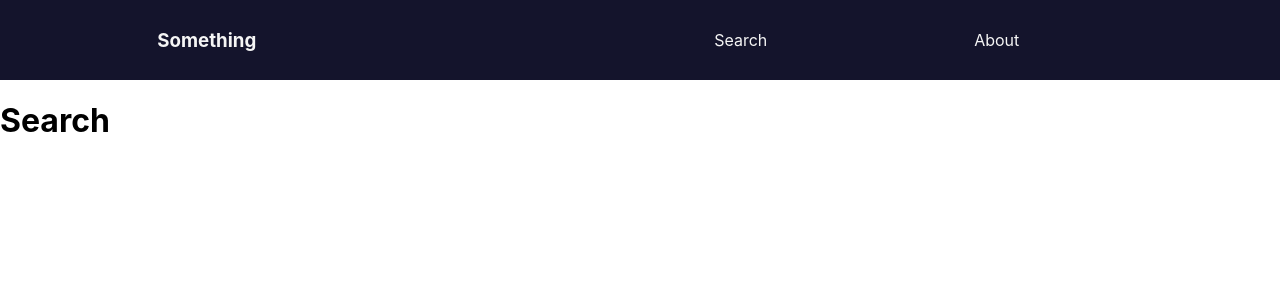
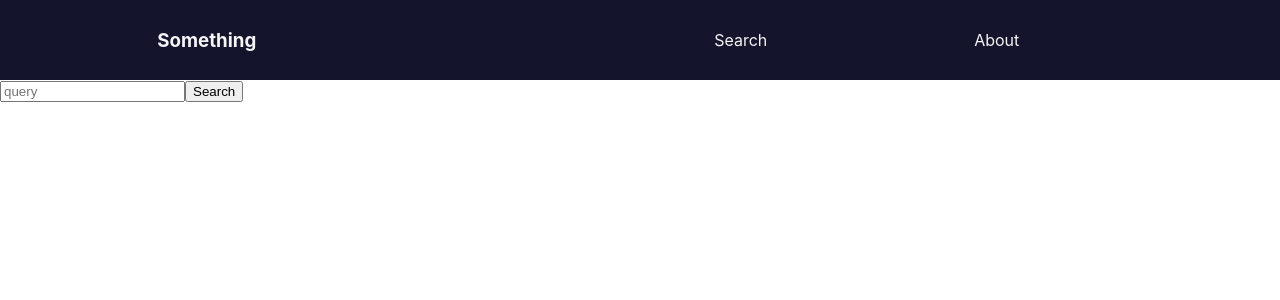
Before and after one commit to erynder-z/lean-wiki, a React (Create React App) app: page /search in a window 1280 px wide. Shown: the top 300 px of the page. Built offline with nearby package versions, Linux system fonts and the light colour scheme.

Commit message:
Create a wikipedia serach

```diff
--- a/src/components/Search.js
+++ b/src/components/Search.js
@@ -1,7 +1,53 @@
+import React, { useState } from 'react';
+
 function Search() {
+  const [article, setArticle] = useState({
+    title: '',
+    summary: '',
+  });
+
+  const [myQuery, setMyQuery] = useState('');
+
+  const apiEndpoint = 'https://en.wikipedia.org/w/api.php';
+  const params =
+    'format=json&origin=*&action=query&prop=extracts&exintro&explaintext&redirects=1&titles=';
+
+  async function fetchArticle() {
+    try {
+      const response = await fetch(`${apiEndpoint}?${params}${myQuery}`);
+
+      const fetchData = await response.json();
+      const articleID = Object.keys(fetchData.query.pages);
+
+      setArticle({
+        title: fetchData.query.pages[`${articleID}`].title,
+        summary: fetchData.query.pages[`${articleID}`].extract,
+      });
+    } catch (error) {
+      console.log(`There has been a problem with your fetch operation:${error}`);
+    }
+  }
+
+  const handleInput = (e) => {
+    setMyQuery(() => e.target.value);
+  };
+
   return (
     <div className="search">
-      <h1>Search</h1>
+      <input
+        type="input"
+        placeholder="query"
+        value={myQuery}
+        onChange={(e) => {
+          handleInput(e);
+        }}
+      />
+      <button type="submit" onClick={fetchArticle}>
+        Search
+      </button>
+
+      <h4 className="article-title">{article.title}</h4>
+      <div className="article-body">{article.summary}</div>
     </div>
   );
 }
```
